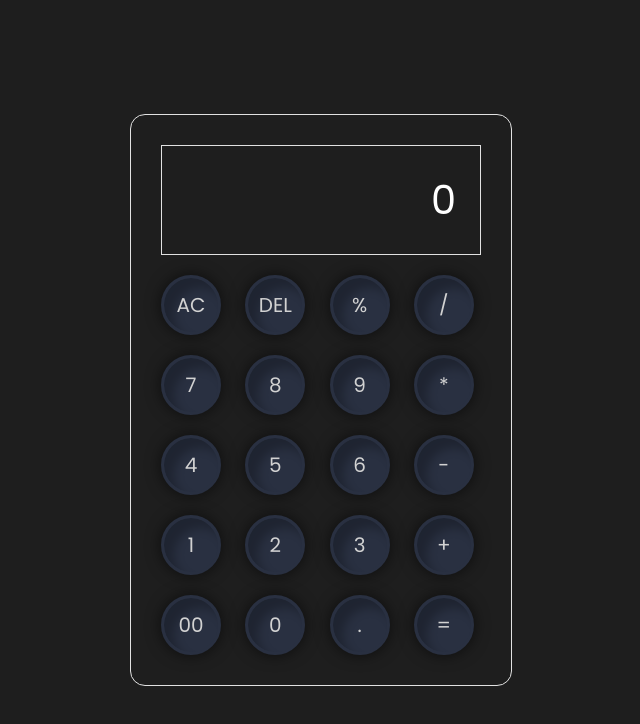
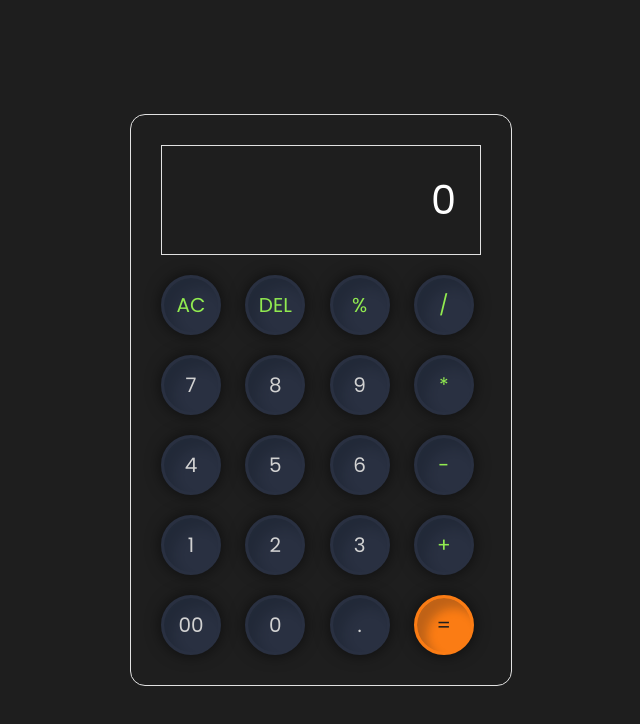
Before and after one commit to draunzler/calculator-js, a plain HTML site: page index.html in a window 1280 px wide. Shown: the whole page, without its empty margins (319-959 px from the left). Drawn offline with Linux system fonts and the light colour scheme.

Commit message:
color update

```diff
--- a/index.html
+++ b/index.html
@@ -11,34 +11,34 @@
     <div class="calculator">
         <input type="text" placeholder="0">
         <div>
-            <button>AC</button>
-            <button>DEL</button>
-            <button>%</button>
-            <button>/</button>
+            <button class="operator">AC</button>
+            <button class="operator">DEL</button>
+            <button class="operator">%</button>
+            <button class="operator">/</button>
         </div>
         <div>
             <button>7</button>
             <button>8</button>
             <button>9</button>
-            <button>*</button>
+            <button class="operator">*</button>
         </div>
         <div>
             <button>4</button>
             <button>5</button>
             <button>6</button>
-            <button>-</button>
+            <button class="operator">-</button>
         </div>
         <div>
             <button>1</button>
             <button>2</button>
             <button>3</button>
-            <button>+</button>
+            <button class="operator">+</button>
         </div>
         <div>
             <button>00</button>
             <button>0</button>
             <button>.</button>
-            <button>=</button>
+            <button class="equalBtn">=</button>
         </div>
     </div>
 </body>
--- a/style.css
+++ b/style.css
@@ -43,6 +43,14 @@ button{
     border: 3px solid #293041;
     color: #d2d2d2;
     font-size: 20px;
-    box-shadow: 0px 0px 15px rgba(0, 0, 0, 0.6), inset 10px 10px 10px rgba(0, 0, 0, 0.25);
+    box-shadow: 0px 0px 15px rgba(0, 0, 0, 0.6), inset 10px 10px 10px rgba(17, 22, 33, 0.25);
     cursor: pointer;
 }
+.equalBtn{
+    background-color: #fb7c14;
+    border: 3px solid #fb7c14;
+    color: #1e1e1e;
+}
+.operator{
+    color: #91eb50;
+}
```
